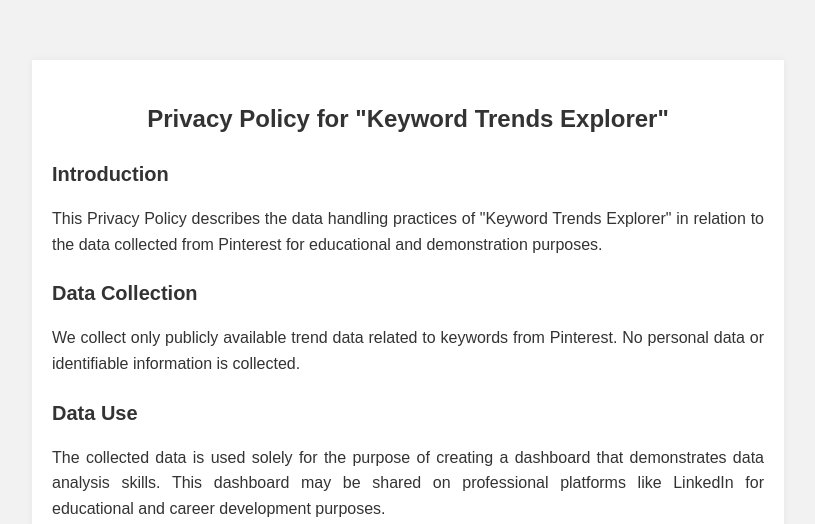
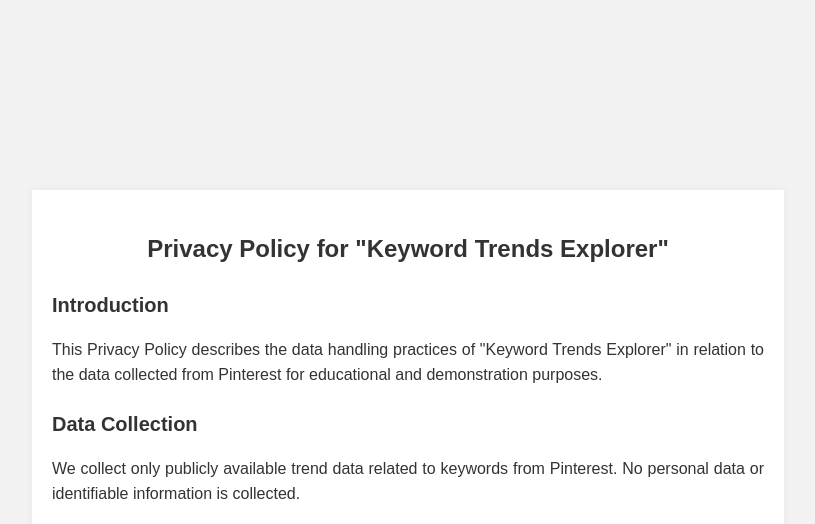
Before and after one commit to li-trot/PolicyForDashboard, a plain HTML site: page index.html in a window 1280 px wide. Shown: the part 224-748 px from the top of the page, without its empty margins (232-1047 px from the left). Drawn offline with Linux system fonts and the light colour scheme.

Commit message:
Update style.css

```diff
--- a/style.css
+++ b/style.css
@@ -10,7 +10,7 @@ body {
 section {
     background-color: white; /* white background for the text section */
     padding: 20px; /* padding inside the section */
-    margin: 20px 0; /* space above and below the section */
+    margin: 20% 0; /* space above and below the section */
     box-shadow: 0px 0px 8px 0px rgba(0,0,0,0.05); /* subtle shadow for the section */
 }
 
```
